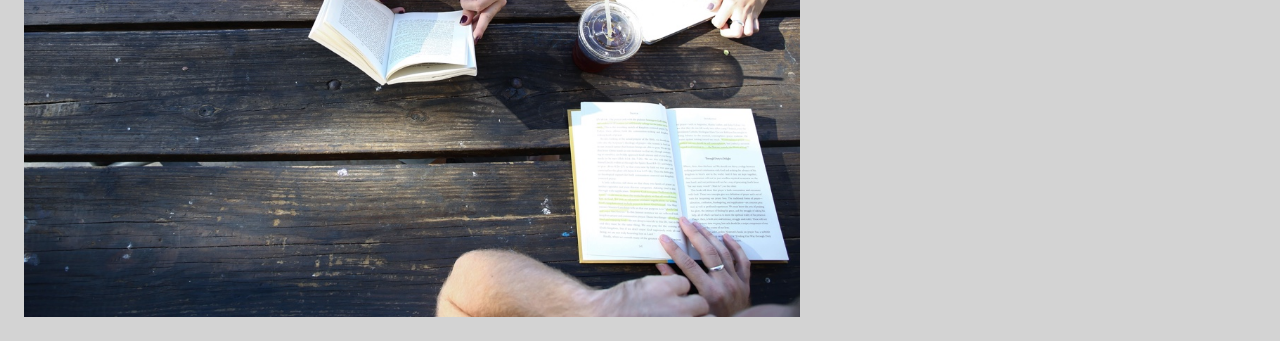
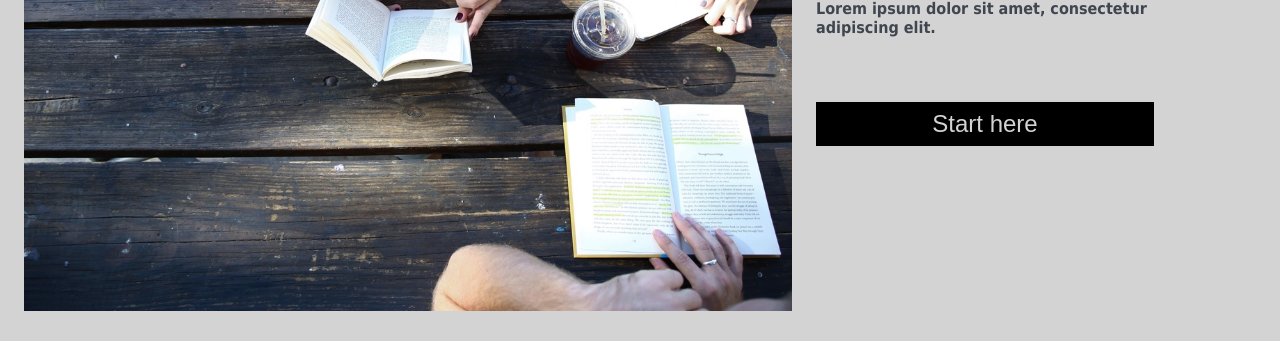
Before and after one commit to hughesmarissa/Colmar-Academy, a plain HTML site: page index.html in a window 1280 px wide. Shown: the part 353-694 px from the top of the page. Drawn offline with Linux system fonts and the light colour scheme.

Commit message:
Add aside header and enroll button

```diff
--- a/index.html
+++ b/index.html
@@ -11,7 +11,7 @@
     <div class="header">
         <ul class="school-logo">
             <li id="school-icon"><img src="resources/images/ic-logo.svg"></li>
-            <li id="colmar-logo"<a id="colmar">Colmar</a><a id="academy-logo">Academy</a></li>
+            <li id="colmar-logo"><a id="colmar">Colmar</a><a id="academy-logo">Academy</a></li>
         </ul>
         <ul class="nav-header">
             <li class="nav-float-right">On campus</li>
@@ -22,16 +22,15 @@
     </div>
 
 
-    <main class="first-section">
+    <main class="first-section-flexbox">
         <!--photo float left, block on the right-->
-        <img src="resources/images/banner.jpg">
+        <img id="main-image" src="resources/images/banner.jpg">
 
-        <h1 class="first-section-header">Learn something new everyday</h1>
-        <p>Lorem ipsum dolor sit amet, consectetur adipiscing elit.</p>
+        <div class="first-section-header"><h1>Learn something new everyday</h1>
+            <p>Lorem ipsum dolor sit amet, consectetur adipiscing elit.  </p>
         <!--insert button below-->
-            <form>
-                start here
-            </form>
+            <button class="enroll-button">Start here</button>
+       </div>
     </main>
 
 
--- a/resources/css/styles.css
+++ b/resources/css/styles.css
@@ -1,7 +1,7 @@
 /*UNIVERSAL STYLES*/
 html {
     font-size: 16px;
-    font-family: Verdana, sans;
+    font-family: Tahoma, sans-serif;
 }
 
 body {
@@ -61,20 +61,57 @@ li.nav-float-right {
 
 
 /* MAIN SECTION */
-main.first-section {
-    display: grid;
-    grid-template-columns: 60% 40%;
-    grid-template-rows: ;
+main.first-section-flexbox {
+    display: inline-flex;
+    width: 100%;
     background-color: lightgray;
     padding-left: 24px;
+    /*align-items: center;*/
 }
-
-.first-section img {
-    grid-column: 1/ span 3;
+/* IMAGE IN FIRST SECTION */
+img#main-image {
+    display: flex;
+    align-items: flex-start;
     width: 60%;
     padding-top: 32px;
     padding-bottom: 32px;
-    padding-right: 24px;
-   /* padding-right: 24px;*/
+    margin: 0;
     float: left;
 }
+/* ASIDE FIRST-SECTION CONTENT & FORM */
+div.first-section-header {
+    color: #40464F;
+    display: inline-flex;
+    display: inline-flex;
+    flex-direction: column;
+    justify-content: center;
+    padding-left: 24px;
+    padding-right: 150px;
+    font-weight: bold;
+}
+
+h1, p {
+    display: inline-flex;
+    flex-direction: column;
+    justify-content: center;
+    align-items: flex-start;
+    align-content: center;
+    margin: 0;
+    padding-bottom: 15px;
+
+}
+
+/* FORM / ENROLL/START BUTTON */
+button.enroll-button {
+    background-color: black;
+    margin-top: 50px;
+    padding: 8px 0px 8px 0px;
+    color: lightgray;
+    font-size: 1.5rem;
+    display: block;
+    flex-direction: row;
+    text-align: center;
+    align-items: center;
+    align-content: center;
+    border: 0;
+}
```
